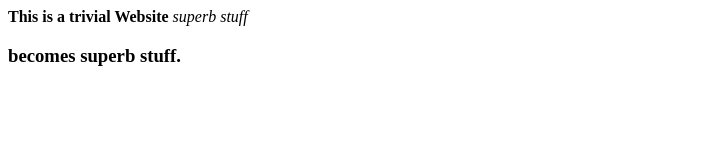
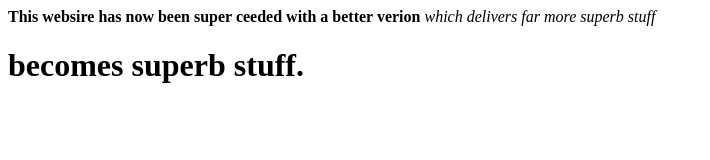
Before and after one commit to Newyork77/NYDockerhelloworld, a plain HTML site: page index.html in a window 1280 px wide. Shown: the whole page, without its empty margins (0-710 px from the left). Drawn offline with Linux system fonts and the light colour scheme.

Commit message:
Update index.html

```diff
--- a/index.html
+++ b/index.html
@@ -6,11 +6,11 @@
 
 <body>
 
-<b> This is a trivial Website </b>
+<b> This websire has now been super ceeded with a better verion  </b>
 
-    <i>superb stuff</i> </BR>
+    <i>which delivers far more superb stuff</i> </BR>
 
-    <H3> becomes superb stuff. </H3>
+    <H1> becomes superb stuff. </H1>
 
 </body>
 
```
